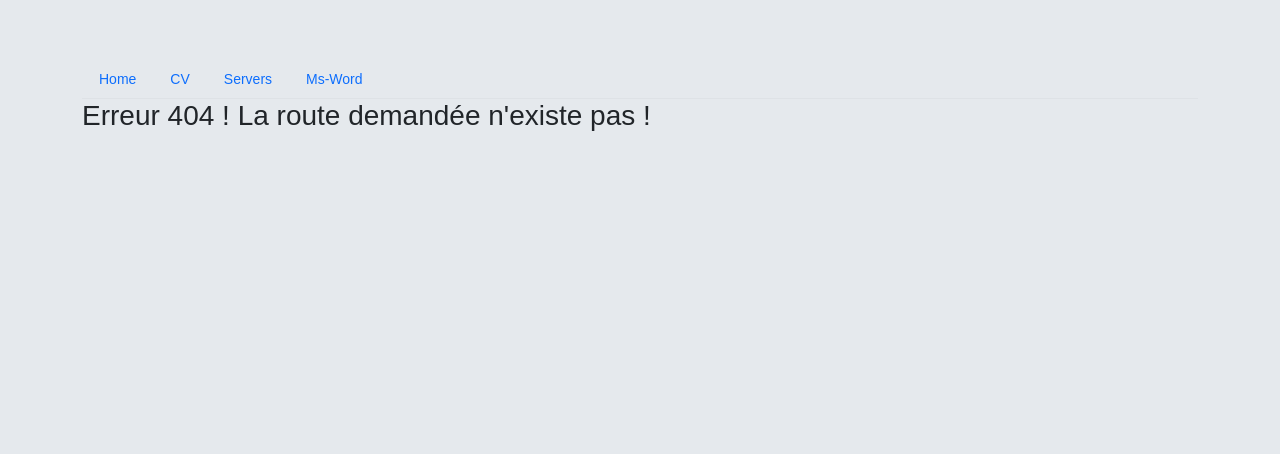
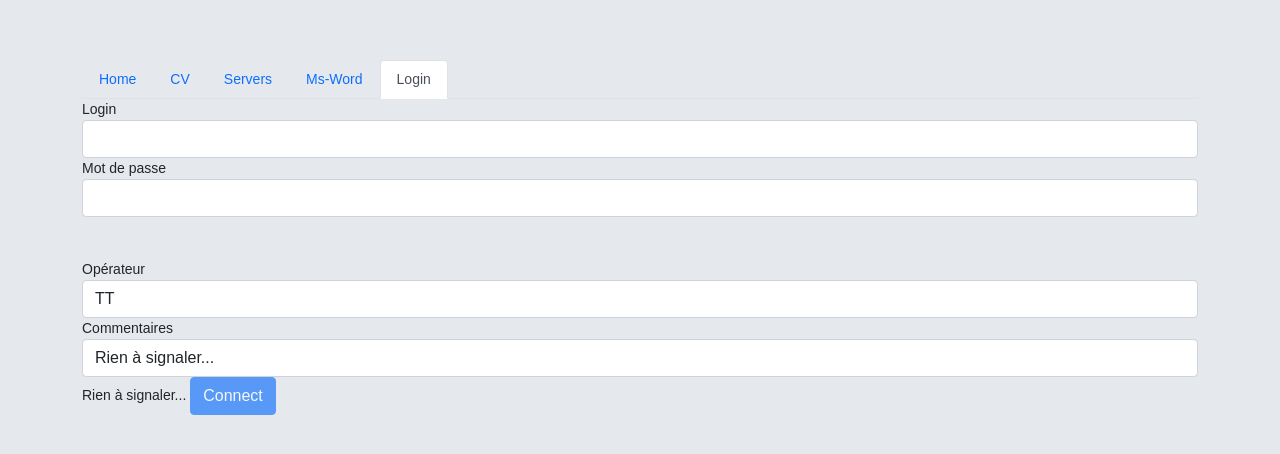
Before and after one commit to n2sy/LaPoste-ng, an Angular app: page /login in a window 1280 px wide. Before the commit this address led to /not-found. Shown: the top 454 px of the page. Built offline with nearby package versions, Linux system fonts and the light colour scheme.

Commit message:
add a login form

```diff
--- a/src/app/app.module.ts
+++ b/src/app/app.module.ts
@@ -28,6 +28,7 @@ import { EditComponent } from './edit/edit.component';
 import { AddComponent } from './add/add.component';
 import { NotFoundComponent } from './not-found/not-found.component';
 import { SubModule } from './sub/sub.module';
+import { LoginComponent } from './login/login.component';
 
 @NgModule({
   declarations: [
@@ -54,6 +55,7 @@ import { SubModule } from './sub/sub.module';
     EditComponent,
     AddComponent,
     NotFoundComponent,
+    LoginComponent,
   ],
   imports: [FormsModule, BrowserModule, POSTE_ROUTING, SubModule],
   providers: [FirstService],
--- a/src/app/app.routing.ts
+++ b/src/app/app.routing.ts
@@ -7,20 +7,21 @@ import { InfosComponent } from './infos/infos.component';
 import { AddComponent } from './add/add.component';
 import { EditComponent } from './edit/edit.component';
 import { NotFoundComponent } from './not-found/not-found.component';
+import { LoginComponent } from './login/login.component';
 
 let myRoutes: Routes = [
   { path: '', component: HomeComponent },
   {
     path: 'cv',
-    component: CvComponent,
     children: [
-      // { path: '', component: CvComponent },
+      { path: '', component: CvComponent },
       { path: 'add', component: AddComponent },
       { path: ':id', component: InfosComponent },
       { path: 'edit/:id', component: EditComponent },
     ],
   },
   { path: 'servers', component: ManageServersComponent },
+  { path: 'login', component: LoginComponent },
   { path: 'ms-word', component: MsWordComponent },
   {
     path: 'serveurs',
--- /dev/null
+++ b/src/app/login/login.component.css
@@ -0,0 +1,3 @@
+.ng-invalid.ng-touched {
+  border-color: red;
+}
--- /dev/null
+++ b/src/app/login/login.component.html
@@ -0,0 +1,29 @@
+<form #f="ngForm">
+
+    <div #infos="ngModelGroup" ngModelGroup="infos">
+        <label for="login">Login</label>
+        <input #login="ngModel" ngModel name="login" required email type="text" class="form-control" id="login">
+
+        <!-- <div *ngIf="login.invalid && login.touched" class="alert alert-danger">Votre adresse mail n'est pas valide</div> -->
+
+        <label for="mdp">Mot de passe</label>
+        <input ngModel required name="password" type="text" class="form-control" id="mdp">
+    </div>
+
+    <div *ngIf="infos.invalid && infos.touched" class="alert alert-danger">Email et/ou Mot de passe requis</div>
+
+
+
+    <br><br>
+
+    <label for="oper">Opérateur</label>
+    <select id="oper" class="form-control" [ngModel]="defaultEntreprise" name="operateur">
+        <option *ngFor="let ope of entreprises" [value]="ope">{{ope}}</option>
+    </select>
+
+    <label for="comm">Commentaires</label>
+    <input [(ngModel)]="myComment" type="text" class="form-control" id="comm" name="commentaire">
+    {{ myComment }}
+
+    <button [disabled]="f.invalid" (click)="showForm(f)" type='submit' class="btn btn-primary">Connect</button>
+</form>
--- /dev/null
+++ b/src/app/login/login.component.ts
@@ -0,0 +1,21 @@
+import { Component, OnInit } from '@angular/core';
+
+@Component({
+  selector: 'app-login',
+  templateUrl: './login.component.html',
+  styleUrls: ['./login.component.css'],
+})
+export class LoginComponent implements OnInit {
+  entreprises = ['', 'La Poste', 'Ooredoo', 'Orange', 'TT'];
+
+  defaultEntreprise = 'TT';
+
+  myComment = 'Rien à signaler...';
+  constructor() {}
+
+  ngOnInit(): void {}
+
+  showForm(f) {
+    console.log(f.value);
+  }
+}
--- a/src/app/navbar/navbar.component.html
+++ b/src/app/navbar/navbar.component.html
@@ -11,5 +11,8 @@
     <li class="nav-item">
         <a class="nav-link" routerLink="/ms-word" routerLinkActive="active">Ms-Word</a>
     </li>
+    <li class="nav-item">
+        <a class="nav-link" routerLink="/login" routerLinkActive="active">Login</a>
+    </li>
 
 </ul>
```
Also changed, not shown: 1 other file (tests, documents, lock files or other folders).
